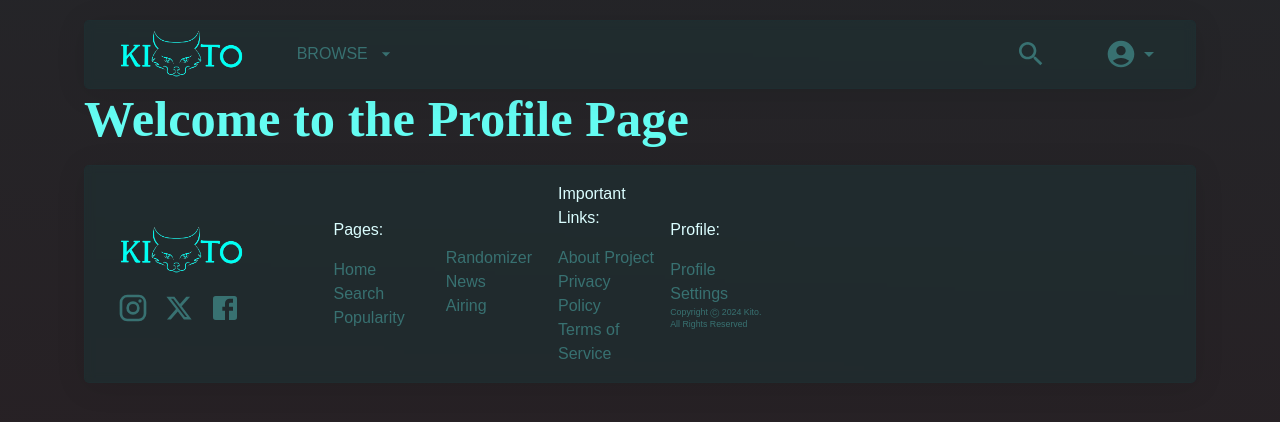
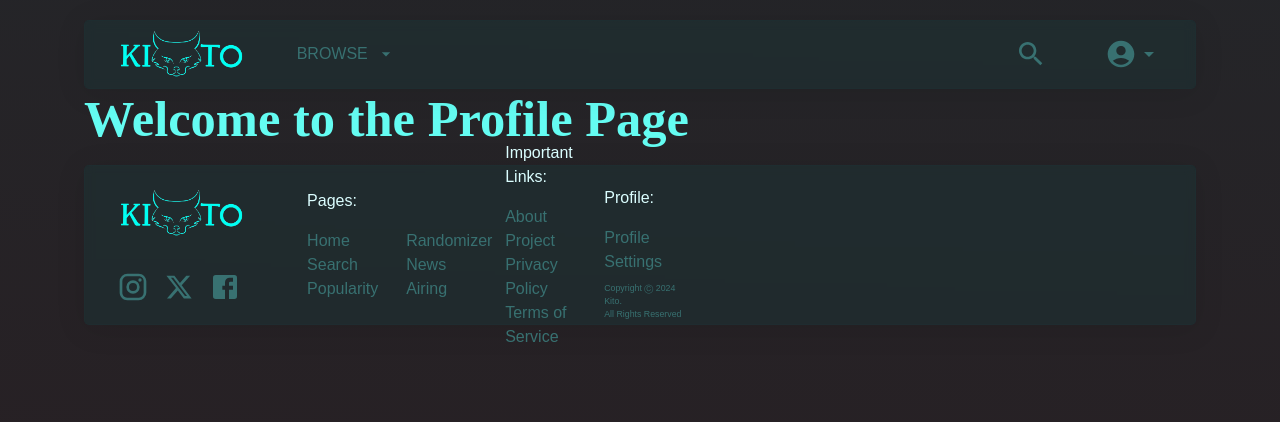
Before and after one commit to Ksy-Ksy-V/kito, a React (Vite) app: page /profile in a window 1280 px wide. Shown: the top 422 px of the page. Built offline with nearby package versions, Linux system fonts and the light colour scheme.

Commit message:
Update footer structures

```diff
--- a/src/components/Footer/Footer.tsx
+++ b/src/components/Footer/Footer.tsx
@@ -4,37 +4,23 @@ import {
 	Grid2,
 	Typography,
 	useTheme,
-	Button,
 	Box,
 	IconButton,
 } from '@mui/material';
 import { Link } from 'react-router-dom';
+import {
+	pagesLinks,
+	randomizerLinks,
+	importantLinks,
+	profileLinks,
+} from './footerLinksData';
 
-import logo from '../../images/logoBig.png';
-import InstagramIcon from '@mui/icons-material/Instagram';
-import FacebookIcon from '@mui/icons-material/Facebook';
-import XIcon from '@mui/icons-material/X';
+import { socialLinks } from './socialLinksData';
+
+import Logo from '../Logo';
 
 const Footer = () => {
 	const theme = useTheme();
-
-	// const pages = [
-	// 	{ name: 'Home', path: '/' },
-	// 	{ name: 'Search ', path: '/search' },
-	// 	{ name: 'Popularity', path: '/popularity' },
-	// 	{ name: 'Airing', path: '/airing' },
-	// ];
-
-	// const importantLinks = [
-	// 	{ name: 'About Project', path: '/' },
-	// 	{ name: 'Privacy Policy', path: '/' },
-	// 	{ name: 'Terms of Service', path: '/' },
-	// ];
-
-	// const profileLinks = [
-	// 	{ name: 'Profile', path: '/profile' },
-	// 	{ name: 'Settings', path: '/settings' },
-	// ];
 
 	return (
 		<AppBar
@@ -47,6 +33,7 @@ const Footer = () => {
 				webkitBackdropFilter: 'blur(4.9px)',
 				border: '1px solid rgba(29, 51, 53, 0.3)',
 				marginTop: '1rem',
+				height: '10rem',
 			}}
 		>
 			<Toolbar>
@@ -57,32 +44,20 @@ const Footer = () => {
 					size={{ xs: 12 }}
 				>
 					<Grid2 size={{ xs: 2 }}>
-						<Button
-							component={Link}
-							to="/"
-							color="inherit"
-							sx={{
-								'&:hover': {
-									backgroundColor: 'transparent',
-								},
-							}}
-						>
-							<img
-								src={logo}
-								alt="Logo"
-								style={{ width: '8rem' }}
-							/>
-						</Button>
+						<Logo />
 
 						<Box
 							sx={{
 								display: 'flex',
 								alignItems: 'center',
+								marginTop: '1rem',
 							}}
 						>
+							{socialLinks.map((social) => (
 								<IconButton
+									key={social.name}
 									component="a"
-								href="https://instagram.com"
+									href={social.href}
 									target="_blank"
 									sx={{
 										color: theme.palette.primary.main,
@@ -91,51 +66,25 @@ const Footer = () => {
 										},
 									}}
 								>
-								<InstagramIcon sx={{ fontSize: 32 }} />
+									{social.icon}
 								</IconButton>
-
-							<IconButton
-								component="a"
-								href="https://twitter.com"
-								target="_blank"
-								sx={{
-									color: theme.palette.primary.main,
-									'&:hover': {
-										color: theme.palette.secondary.main,
-									},
-								}}
-							>
-								<XIcon sx={{ fontSize: 28 }} />
-							</IconButton>
-
-							<IconButton
-								component="a"
-								href="https://facebook.com"
-								target="_blank"
-								sx={{
-									color: theme.palette.primary.main,
-									'&:hover': {
-										color: theme.palette.secondary.main,
-									},
-								}}
-							>
-								<FacebookIcon sx={{ fontSize: 32 }} />
-							</IconButton>
+							))}
 						</Box>
 					</Grid2>
 
 					<Grid2 size={{ xs: 2 }} offset={{ xs: 2 }}>
 						<Typography
 							variant="body1"
-							sx={{ marginTop: '1rem', marginBottom: '1rem' }}
+							sx={{ marginBottom: '1rem' }}
 						>
-							{' '}
 							Pages:
 						</Typography>
 
+						{pagesLinks.map((link) => (
 							<Typography
+								key={link.name}
 								component={Link}
-							to="/"
+								to={link.path}
 								sx={{
 									display: 'block',
 									color: theme.palette.primary.main,
@@ -146,11 +95,17 @@ const Footer = () => {
 									},
 								}}
 							>
-							Home
+								{link.name}
 							</Typography>
+						))}
+					</Grid2>
+
+					<Grid2 size={{ xs: 2 }} sx={{ marginTop: '2.40rem' }}>
+						{randomizerLinks.map((link) => (
 							<Typography
+								key={link.name}
 								component={Link}
-							to="/search"
+								to={link.path}
 								sx={{
 									display: 'block',
 									color: theme.palette.primary.main,
@@ -161,46 +116,24 @@ const Footer = () => {
 									},
 								}}
 							>
-							Search
+								{link.name}
 							</Typography>
-						<Typography
-							component={Link}
-							to="/popularity"
-							sx={{
-								display: 'block',
-								color: theme.palette.primary.main,
-								textDecoration: 'none',
-								marginBottom: '1rem',
-								'&:hover': {
-									color: theme.palette.secondary.main,
-									textDecoration: 'none',
-								},
-							}}
-						>
-							Popularity
-						</Typography>
+						))}
 					</Grid2>
 
 					<Grid2 size={{ xs: 2 }}>
 						<Typography
+							variant="body1"
+							sx={{ marginBottom: '1rem' }}
+						>
+							Important Links:
+						</Typography>
+
+						{importantLinks.map((link) => (
+							<Typography
+								key={link.name}
 								component={Link}
-							to="/randomizer"
-							sx={{
-								display: 'block',
-								color: theme.palette.primary.main,
-								textDecoration: 'none',
-								marginTop: '1rem',
-								'&:hover': {
-									color: theme.palette.secondary.main,
-									textDecoration: 'none',
-								},
-							}}
-						>
-							Randomizer
-						</Typography>
-						<Typography
-							component={Link}
-							to="/news"
+								to={link.path}
 								sx={{
 									display: 'block',
 									color: theme.palette.primary.main,
@@ -211,11 +144,24 @@ const Footer = () => {
 									},
 								}}
 							>
-							News
+								{link.name}
 							</Typography>
+						))}
+					</Grid2>
+
+					<Grid2 size={{ xs: 2 }}>
 						<Typography
+							variant="body1"
+							sx={{ marginTop: '1rem', marginBottom: '1rem' }}
+						>
+							Profile:
+						</Typography>
+
+						{profileLinks.map((link) => (
+							<Typography
+								key={link.name}
 								component={Link}
-							to="/airing"
+								to={link.path}
 								sx={{
 									display: 'block',
 									color: theme.palette.primary.main,
@@ -226,116 +172,26 @@ const Footer = () => {
 									},
 								}}
 							>
-							Airing
+								{link.name}
 							</Typography>
-					</Grid2>
-
-					<Grid2 size={{ xs: 2 }}>
-						<Typography
-							variant="body1"
-							sx={{ marginTop: '1rem', marginBottom: '1rem' }}
-						>
-							{' '}
-							Important Links:
-						</Typography>
-
-						<Typography
-							component={Link}
-							to="/"
-							sx={{
-								display: 'block',
-								color: theme.palette.primary.main,
-								textDecoration: 'none',
-								'&:hover': {
-									color: theme.palette.secondary.main,
-									textDecoration: 'none',
-								},
-							}}
-						>
-							About Project
-						</Typography>
-						<Typography
-							component={Link}
-							to="/"
-							sx={{
-								display: 'block',
-								color: theme.palette.primary.main,
-								textDecoration: 'none',
-								'&:hover': {
-									color: theme.palette.secondary.main,
-									textDecoration: 'none',
-								},
-							}}
-						>
-							Privacy Policy
-						</Typography>
-						<Typography
-							component={Link}
-							to="/"
-							sx={{
-								display: 'block',
-								color: theme.palette.primary.main,
-								textDecoration: 'none',
-								marginBottom: '1rem',
-								'&:hover': {
-									color: theme.palette.secondary.main,
-									textDecoration: 'none',
-								},
-							}}
-						>
-							Terms of Service
-						</Typography>
-					</Grid2>
-
-					<Grid2 size={{ xs: 2 }}>
-						<Typography
-							variant="body1"
-							sx={{ marginTop: '1rem', marginBottom: '1rem' }}
-						>
-							{' '}
-							Profile:{' '}
-						</Typography>
-
-						<Typography
-							component={Link}
-							to="/profile"
-							sx={{
-								display: 'block',
-								color: theme.palette.primary.main,
-								textDecoration: 'none',
-								'&:hover': {
-									color: theme.palette.secondary.main,
-									textDecoration: 'none',
-								},
-							}}
-						>
-							Profile
-						</Typography>
-						<Typography
-							component={Link}
-							to="/settings"
-							sx={{
-								display: 'block',
-								color: theme.palette.primary.main,
-								textDecoration: 'none',
-								'&:hover': {
-									color: theme.palette.secondary.main,
-									textDecoration: 'none',
-								},
-							}}
-						>
-							Settings
-						</Typography>
+						))}
 
 						<Typography
 							variant="body2"
 							sx={{
+								marginTop: '0.5rem',
 								color: theme.palette.primary.main,
-								marginBottom: '1rem',
 							}}
 						>
-							{' '}
-							Copyright Ⓒ 2024 Kito. All Rights Reserved{' '}
+							Copyright Ⓒ 2024 Kito.
+						</Typography>
+						<Typography
+							variant="body2"
+							sx={{
+								color: theme.palette.primary.main,
+							}}
+						>
+							All Rights Reserved
 						</Typography>
 					</Grid2>
 				</Grid2>
--- /dev/null
+++ b/src/components/Footer/footerLinksData.tsx
@@ -0,0 +1,27 @@
+export interface FooterLink {
+	name: string;
+	path: string;
+}
+
+export const pagesLinks: FooterLink[] = [
+	{ name: 'Home', path: '/' },
+	{ name: 'Search', path: '/search' },
+	{ name: 'Popularity', path: '/popularity' },
+];
+
+export const randomizerLinks: FooterLink[] = [
+	{ name: 'Randomizer', path: '/randomizer' },
+	{ name: 'News', path: '/news' },
+	{ name: 'Airing', path: '/airing' },
+];
+
+export const importantLinks: FooterLink[] = [
+	{ name: 'About Project', path: '/' },
+	{ name: 'Privacy Policy', path: '/' },
+	{ name: 'Terms of Service', path: '/' },
+];
+
+export const profileLinks: FooterLink[] = [
+	{ name: 'Profile', path: '/profile' },
+	{ name: 'Settings', path: '/settings' },
+];
--- /dev/null
+++ b/src/components/Footer/socialLinksData.tsx
@@ -0,0 +1,28 @@
+import InstagramIcon from '@mui/icons-material/Instagram';
+import FacebookIcon from '@mui/icons-material/Facebook';
+import XIcon from '@mui/icons-material/X';
+import { SvgIconProps } from '@mui/material';
+
+interface SocialLink {
+	name: string;
+	icon: React.ReactElement<SvgIconProps>;
+	href: string;
+}
+
+export const socialLinks: SocialLink[] = [
+	{
+		name: 'Instagram',
+		icon: <InstagramIcon sx={{ fontSize: 32 }} />,
+		href: 'https://instagram.com',
+	},
+	{
+		name: 'X',
+		icon: <XIcon sx={{ fontSize: 28 }} />,
+		href: 'https://twitter.com',
+	},
+	{
+		name: 'Facebook',
+		icon: <FacebookIcon sx={{ fontSize: 32 }} />,
+		href: 'https://facebook.com',
+	},
+];
--- a/src/components/Header/Header.tsx
+++ b/src/components/Header/Header.tsx
@@ -1,17 +1,10 @@
-import {
-	AppBar,
-	Toolbar,
-	IconButton,
-	Button,
-	Grid,
-	useTheme,
-} from '@mui/material';
+import { AppBar, Toolbar, IconButton, Grid, useTheme } from '@mui/material';
 import { Link } from 'react-router-dom';
 import SearchIcon from '@mui/icons-material/Search';
 
 import NavBar from './NavBar';
 import AccountMenu from './AccountMenu';
-import logo from '../../images/logoBig.png';
+import Logo from '../Logo';
 
 const Header = () => {
 	const theme = useTheme();
@@ -30,22 +23,7 @@ const Header = () => {
 			<Toolbar>
 				<Grid container alignItems="center" spacing={2}>
 					<Grid item xs={2}>
-						<Button
-							component={Link}
-							to="/"
-							color="inherit"
-							sx={{
-								'&:hover': {
-									backgroundColor: 'transparent',
-								},
-							}}
-						>
-							<img
-								src={logo}
-								alt="Logo"
-								style={{ width: '8rem' }}
-							/>
-						</Button>
+						<Logo />
 					</Grid>
 
 					<Grid item xs={2}>
--- /dev/null
+++ b/src/components/Logo.tsx
@@ -0,0 +1,23 @@
+import React from 'react';
+import { Button } from '@mui/material';
+import { Link } from 'react-router-dom';
+import logo from '../images/logo.png';
+
+const Logo: React.FC = () => {
+	return (
+		<Button
+			component={Link}
+			to="/"
+			color="inherit"
+			sx={{
+				'&:hover': {
+					backgroundColor: 'transparent',
+				},
+			}}
+		>
+			<img src={logo} alt="Logo" style={{ width: '8rem' }} />
+		</Button>
+	);
+};
+
+export default Logo;
```
Also changed, not shown: src/images/logo.png (renamed from src/images/logoBig.png). Lines whose indentation alone changed are shown as unchanged.
